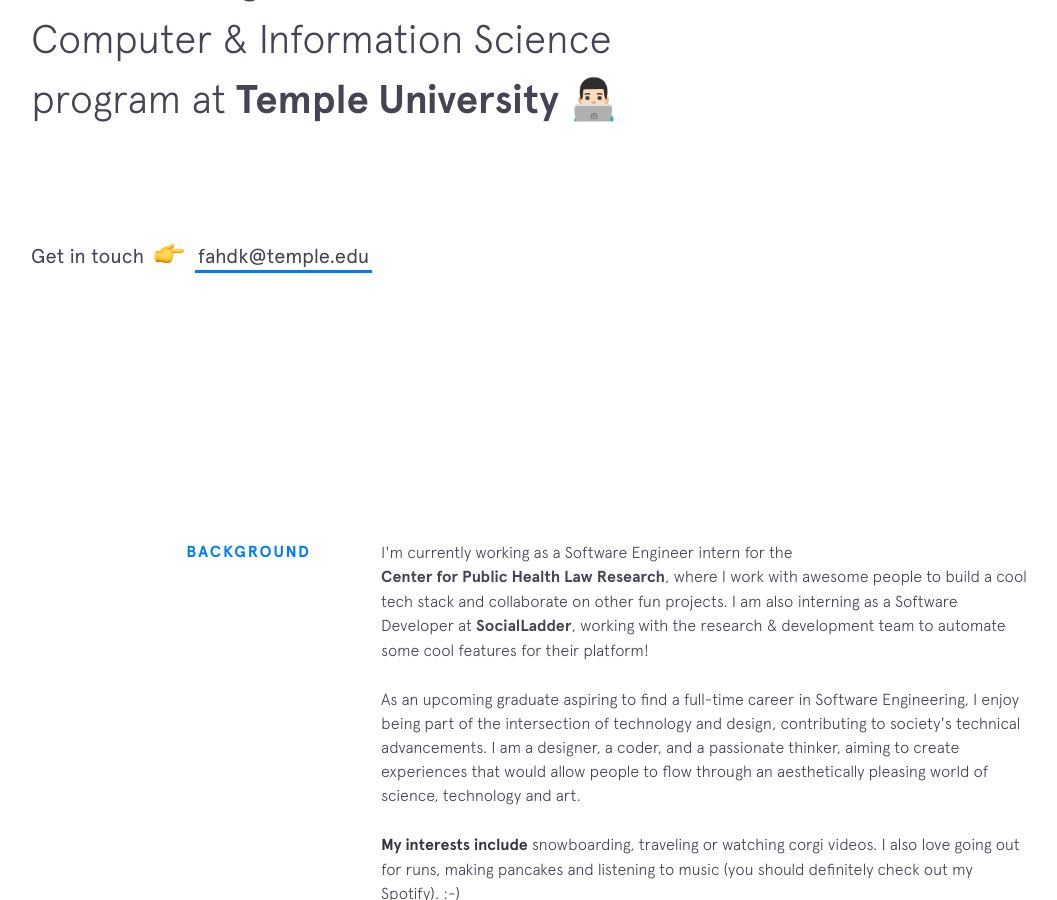
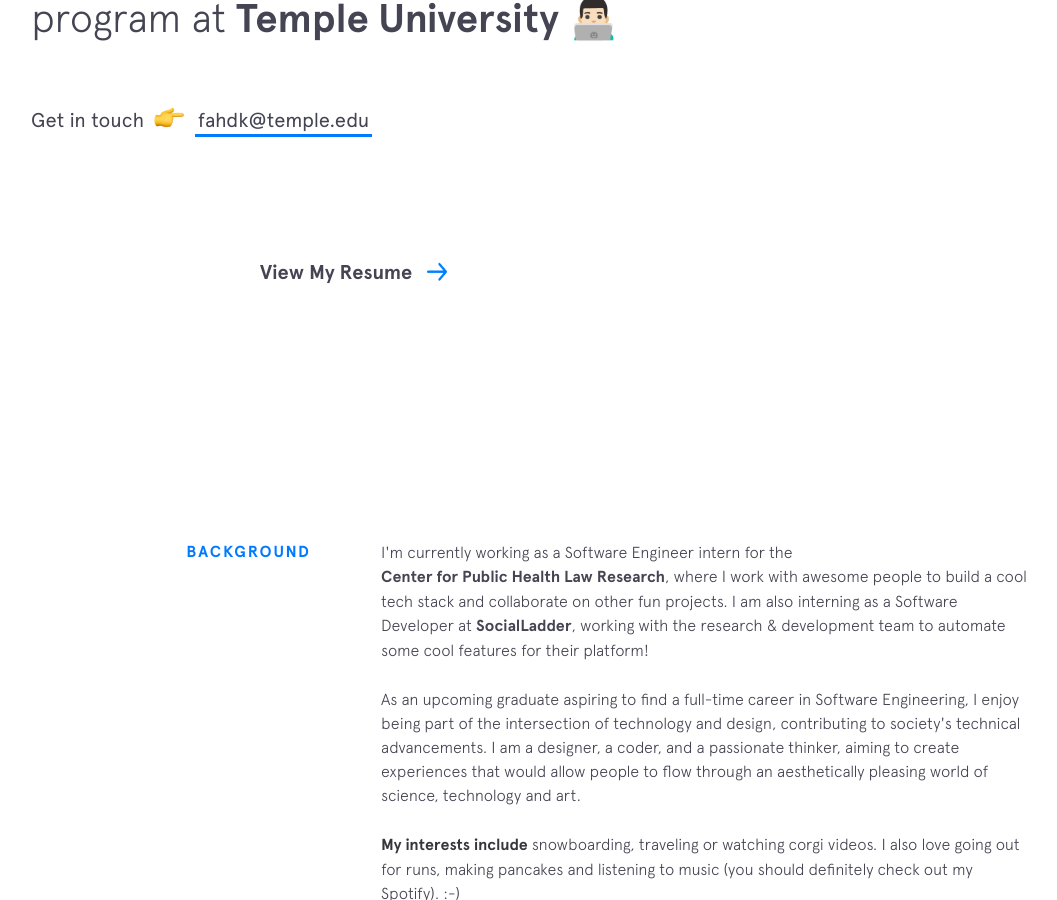
Before and after one commit to Faskyy/FahdK, a Jekyll site: the page built from index.html, in a window 1280 px wide and 900 px high, scrolled down 460 px. Shown: the whole window, without its empty margins (69-1126 px from the left). Built offline with Jekyll 4.4.1, drawn with Linux system fonts in a browser that asks for light colours; nearby versions of some CDN libraries.

Commit message:
added resume

```diff
--- a/_includes/intro.html
+++ b/_includes/intro.html
@@ -14,8 +14,12 @@
     <span class="emoji pointer"></span>
     <span>
       <a href="mailto:fahdk@temple.edu" target="_blank" class="highlight-link">fahdk@temple.edu</a>
-
-
     </span>
   </h3>
+
+  <section class="section experience">
+  <div class="section__title"></div>
+    <a href="{{site.resume}}" target="_blank" class="arrow-link" style="margin-right: 250px;">View My Resume</a>
+</section>
+
 </header>
```
